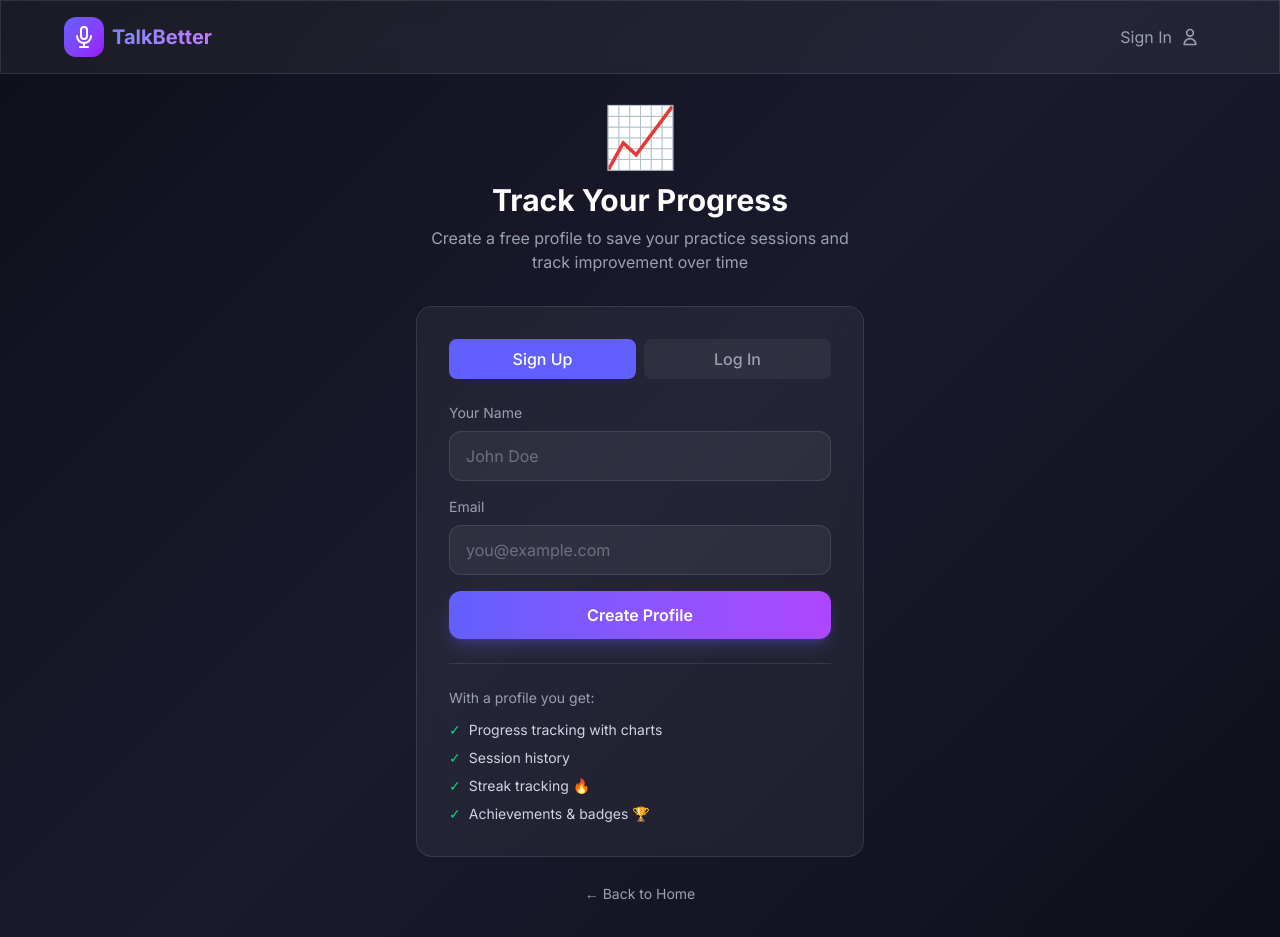
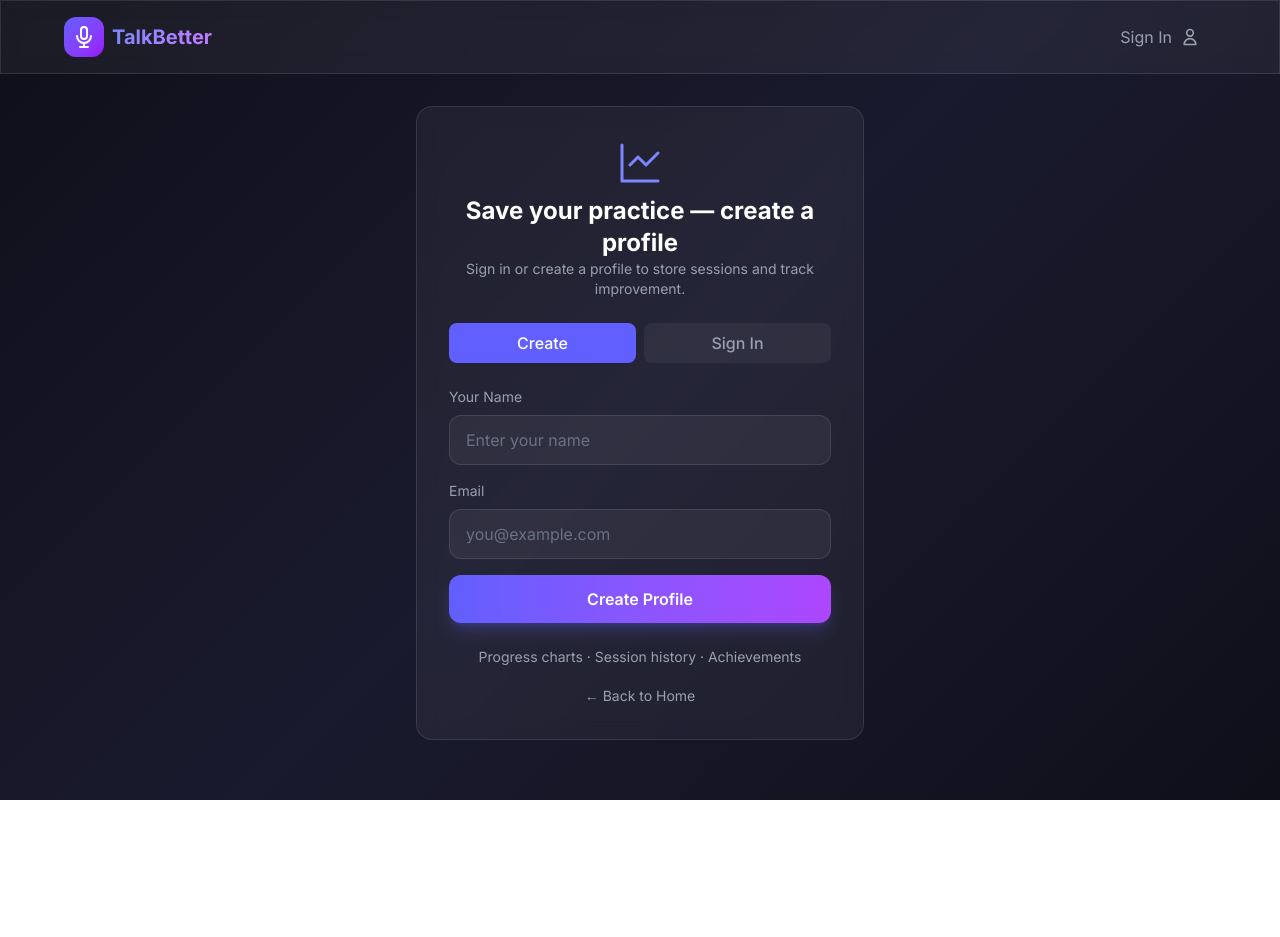
Before and after one commit to nisalala/talkBetter-hackathon, a Next.js app: page /profile in a window 1280 px wide. After the commit the page ends 800 px from the top, so only its background shows below. Built offline with nearby package versions, Linux system fonts and the light colour scheme.

Commit message:
feat(login): fix login page

```diff
--- a/src/app/profile/page.js
+++ b/src/app/profile/page.js
@@ -87,24 +87,29 @@ export default function ProfilePage() {
   const handleSubmit = (e) => {
     e.preventDefault()
     setError('')
+    const isValidEmail = (value) => /^[^\s@]+@[^\s@]+\.[^\s@]+$/.test(value)
+
+    const trimmedEmail = email.trim()
+    const trimmedName = name.trim()
+
+    if (!trimmedEmail) {
+      setError('Please enter your email')
+      return
+    }
+    if (!isValidEmail(trimmedEmail)) {
+      setError('Please enter a valid email address')
+      return
+    }
 
     if (isSignUp) {
-      if (!name.trim()) {
+      if (!trimmedName) {
         setError('Please enter your name')
         return
       }
-      if (!email.trim()) {
-        setError('Please enter your email')
-        return
-      }
-      const result = signup(name, email)
+      const result = signup(trimmedName, trimmedEmail)
       if (!result.success) setError(result.error)
     } else {
-      if (!email.trim()) {
-        setError('Please enter your email')
-        return
-      }
-      const result = login(email)
+      const result = login(trimmedEmail)
       if (!result.success) setError(result.error)
     }
   }
@@ -178,17 +183,18 @@ export default function ProfilePage() {
   if (!isAuthenticated) {
     return (
       <div className="max-w-md mx-auto">
-        <div className="text-center mb-8">
-          <div className="text-6xl mb-4">📈</div>
-          <h1 className="text-3xl font-bold text-white mb-2">
-            Track Your Progress
-          </h1>
-          <p className="text-gray-400">
-            Create a free profile to save your practice sessions and track improvement over time
-          </p>
+        <div className="glass rounded-2xl p-8">
+          <div className="text-center mb-6">
+            <div className="mb-2">
+              <svg className="mx-auto w-12 h-12 text-indigo-400" viewBox="0 0 24 24" fill="none" stroke="currentColor" xmlns="http://www.w3.org/2000/svg">
+                <path d="M3 3v18h18" strokeWidth="1.5" strokeLinecap="round" strokeLinejoin="round" />
+                <path d="M7 13l4-4 4 4 6-6" strokeWidth="1.5" strokeLinecap="round" strokeLinejoin="round" />
+              </svg>
+            </div>
+            <h1 className="text-2xl font-bold text-white">Save your practice — create a profile</h1>
+            <p className="text-sm text-gray-400">Sign in or create a profile to store sessions and track improvement.</p>
           </div>
 
-        <div className="glass rounded-2xl p-8">
           <div className="flex gap-2 mb-6">
             <button
               onClick={() => { setIsSignUp(true); setError('') }}
@@ -198,7 +204,7 @@ export default function ProfilePage() {
                   : 'bg-white/5 text-gray-400 hover:bg-white/10'
               }`}
             >
-              Sign Up
+              Create
             </button>
             <button
               onClick={() => { setIsSignUp(false); setError('') }}
@@ -208,7 +214,7 @@ export default function ProfilePage() {
                   : 'bg-white/5 text-gray-400 hover:bg-white/10'
               }`}
             >
-              Log In
+              Sign In
             </button>
           </div>
 
@@ -220,7 +226,7 @@ export default function ProfilePage() {
                   type="text"
                   value={name}
                   onChange={(e) => setName(e.target.value)}
-                  placeholder="John Doe"
+                  placeholder="Enter your name"
                   className="w-full px-4 py-3 rounded-xl bg-white/5 border border-white/10
                            text-white placeholder-gray-500
                            focus:outline-none focus:ring-2 focus:ring-indigo-500"
@@ -258,33 +264,18 @@ export default function ProfilePage() {
             </button>
           </form>
 
-          {/* Benefits */}
-          <div className="mt-6 pt-6 border-t border-white/10">
-            <p className="text-sm text-gray-400 mb-3">With a profile you get:</p>
-            <ul className="space-y-2 text-sm text-gray-300">
-              <li className="flex items-center gap-2">
-                <span className="text-green-400">✓</span> Progress tracking with charts
-              </li>
-              <li className="flex items-center gap-2">
-                <span className="text-green-400">✓</span> Session history
-              </li>
-              <li className="flex items-center gap-2">
-                <span className="text-green-400">✓</span> Streak tracking 🔥
-              </li>
-              <li className="flex items-center gap-2">
-                <span className="text-green-400">✓</span> Achievements & badges 🏆
-              </li>
-            </ul>
-          </div>
+          <div className="mt-6 text-center text-sm text-gray-400">
+            Progress charts · Session history · Achievements
           </div>
 
-        <div className="mt-6 text-center">
+          <div className="mt-4 text-center">
             <button
               onClick={() => router.push('/')}
               className="text-gray-400 hover:text-white transition-colors text-sm"
             >
               ← Back to Home
             </button>
+          </div>
         </div>
       </div>
     )
```
Also changed, not shown: 1 other file (tests, documents, lock files or other folders). Lines whose indentation alone changed are shown as unchanged.
